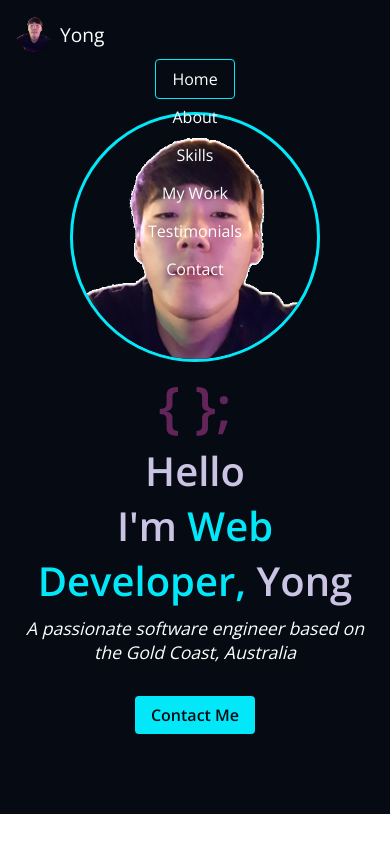
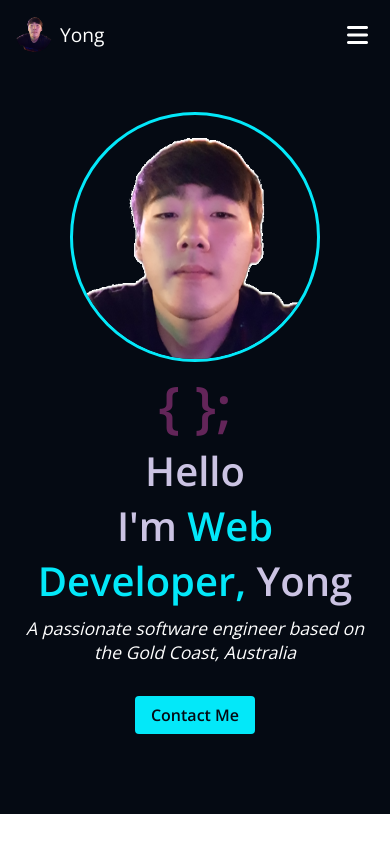
Before and after one commit to Yong4016/my_portfolio, a plain HTML site: page index.html in a window 390 px wide. Shown: the top 844 px of the page. Drawn offline with nearby package versions, Linux system fonts and the light colour scheme.

Commit message:
JS-BurgerMenu

```diff
--- a/css/style.css
+++ b/css/style.css
@@ -53,7 +53,7 @@ button {
 }
 
 button:focus {
-  outline: 1px solid var(--color-accent);
+  outline: 1px solid transparent;
 }
 
 /* Common */
@@ -109,6 +109,10 @@ button:focus {
 
 .header__logo__title {
   font-size: 1.2rem;
+}
+
+.header__toggle {
+  display: none;
 }
 
 .header__menu {
@@ -481,6 +485,7 @@ button:focus {
   color: var(--color-accent);
 }
 
+/* Media Query */
 @media screen and (max-width: 768px) {
   .section {
     padding: 3rem 2rem;
@@ -497,13 +502,28 @@ button:focus {
   .header {
     flex-direction: column;
     align-items: start;
+    background-color: var(--color-primary);
+  }
+
+  .header__toggle {
+    display: block;
+    color: var(--color-white);
+    font-size: 1.5rem;
+    position: absolute;
+    top: 1.3rem;
+    right: 1rem;
   }
 
   .header__menu {
+    display: none;
     flex-direction: column;
     text-align: center;
     padding: 1rem 4rem;
     gap: 1rem;
+  }
+
+  .header__menu.open {
+    display: flex;
   }
 
   .header__nav {
--- a/index.html
+++ b/index.html
@@ -127,6 +127,9 @@
           </li>
         </ul>
       </nav>
+      <button class="header__toggle" aria-label="navigation menu toggle">
+        <i class="fa-solid fa-bars"></i>
+      </button>
     </header>
 
     <!-- Main -->
--- a/src/main.js
+++ b/src/main.js
@@ -21,3 +21,10 @@ document.addEventListener('scroll', () => {
     ? (arrowUp.style.opacity = 1)
     : (arrowUp.style.opacity = 0);
 });
+
+const navBarMenu = document.querySelector('.header__menu');
+const toggleButton = document.querySelector('.header__toggle');
+
+toggleButton.addEventListener('click', () => {
+  navBarMenu.classList.toggle('open');
+});
```
